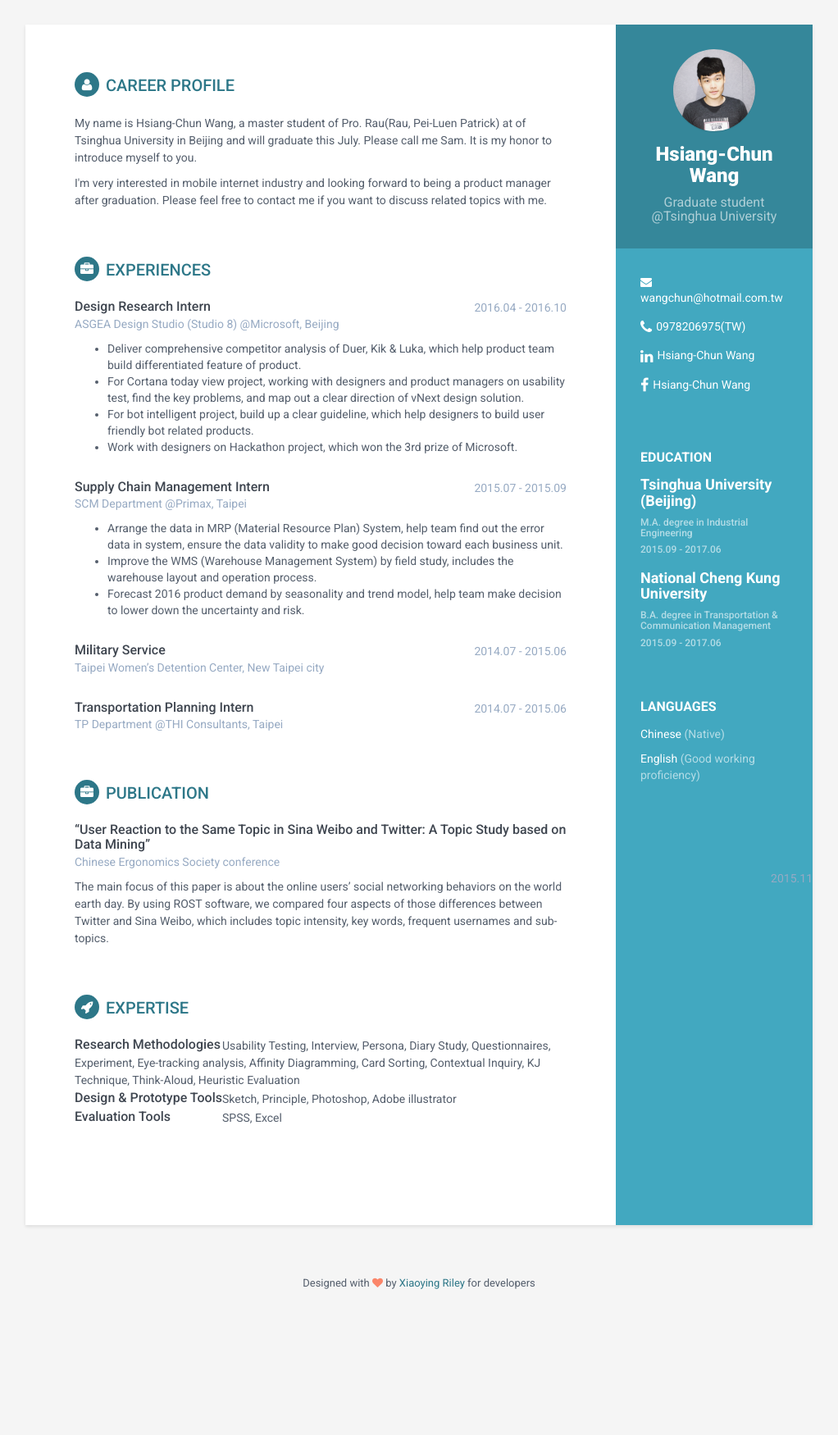
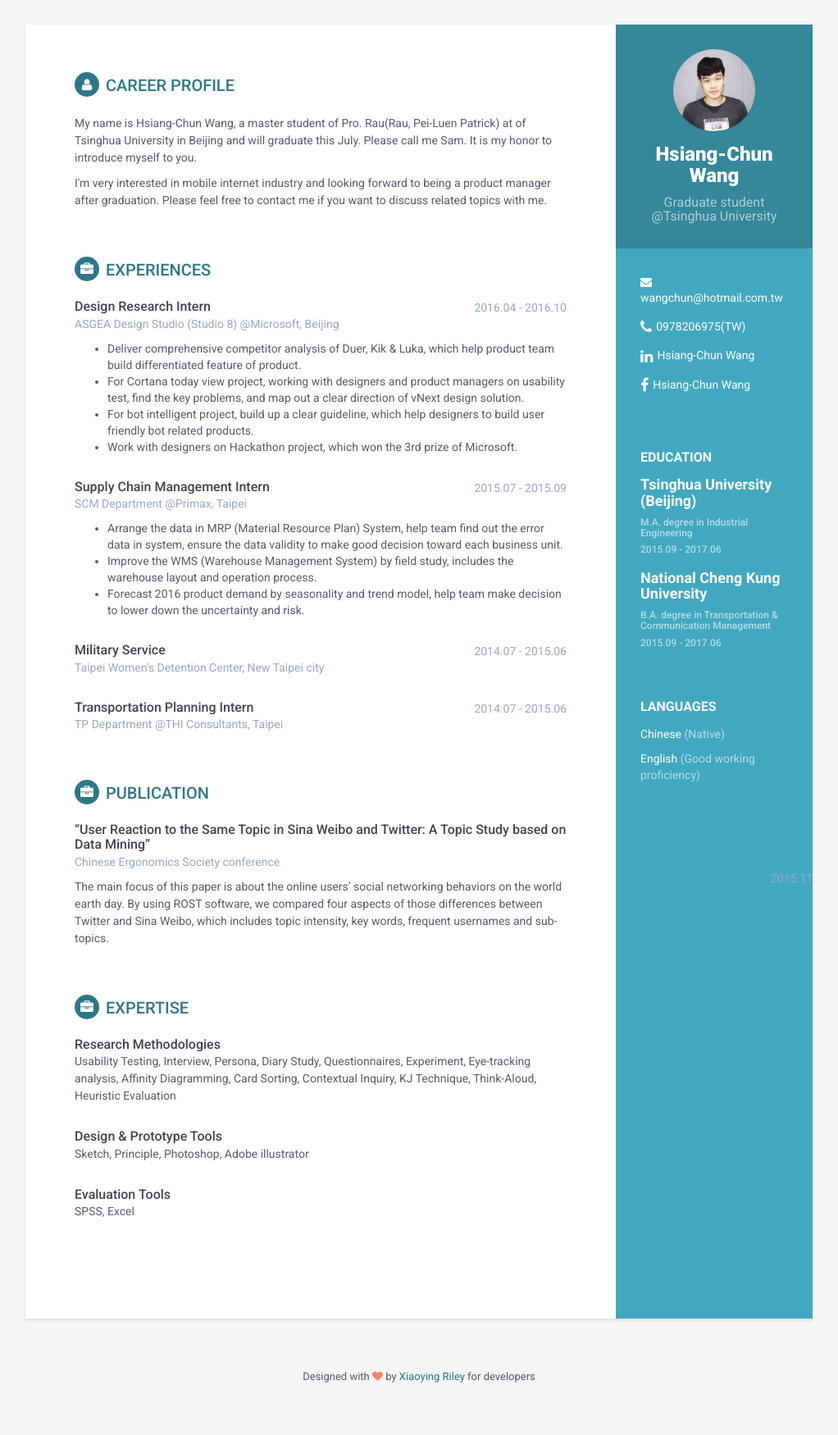
Before and after one commit to hsiangchunwang/hsiangchunwang.github.io, a Jekyll site: the page built from index.html, in a window 1280 px wide. Shown: the whole page at 82% size, without its empty margins (129-1151 px from the left). Built offline with Jekyll 4.4.1, drawn with Linux system fonts in a browser that asks for light colours; before the commit the page ends 1635 px from its top, so only the background shows below that.

Commit message:
Update skills.html

```diff
--- a/_includes/skills.html
+++ b/_includes/skills.html
@@ -1,24 +1,40 @@
-<section class="skills-section section">
-                <h2 class="section-title"><i class="fa fa-rocket"></i>EXPERTISE</h2>
-                <div class="skillset">
+<section class="section experiences-section">
+                <h2 class="section-title"><i class="fa fa-briefcase"></i>EXPERTISE</h2>
 
-                        <h3 class="level-title">Research Methodologies</h3>
-                          <p class="skillcontent">Usability Testing, Interview, Persona, Diary Study, Questionnaires, Experiment, Eye-tracking analysis, Affinity Diagramming, Card Sorting, Contextual Inquiry, KJ Technique, Think-Aloud, Heuristic Evaluation</p>
+                <div class="item">
+                    <div class="meta">
+                        <div class="upper-row">
+                            <h3 class="job-title">Research Methodologies</h3>
+                        </div><!--//upper-row-->
+                    </div><!--//meta-->
+                    <div class="details">
+                           <p>
+Usability Testing, Interview, Persona, Diary Study, Questionnaires, Experiment, Eye-tracking analysis, Affinity Diagramming, Card Sorting, Contextual Inquiry, KJ Technique, Think-Aloud, Heuristic Evaluation</p>
+                    </div><!--//details-->
+                </div><!--//item-->
 
 
-
-                        <h3 class="level-title">Design &amp; Prototype Tools</h3>
-
-                          <p class="skillcontent">Sketch, Principle, Photoshop, Adobe illustrator</p>
+                  <div class="item">
+                    <div class="meta">
+                        <div class="upper-row">
+                            <h3 class="job-title">Design &amp; Prototype Tools</h3>
+                        </div><!--//upper-row-->
+                    </div><!--//meta-->
+                    <div class="details">
+                           <p>Sketch, Principle, Photoshop, Adobe illustrator</p>
+                    </div><!--//details-->
+                </div><!--//item-->
 
 
+                    <div class="item">
+                    <div class="meta">
+                        <div class="upper-row">
+                            <h3 class="job-title">Evaluation Tools</h3>
+                        </div><!--//upper-row-->
+                    </div><!--//meta-->
+                    <div class="details">
+                           <p>SPSS, Excel</p>
+                    </div><!--//details-->
+                </div><!--//item-->
 
-
-                        <h3 class="level-title">Evaluation Tools</h3>
-
-                          <p class="skillcontent">SPSS, Excel</p>
-
-
-
-                </div>
-            </section> <!--//skills-section-->
+            </section><!--//section-->
```
